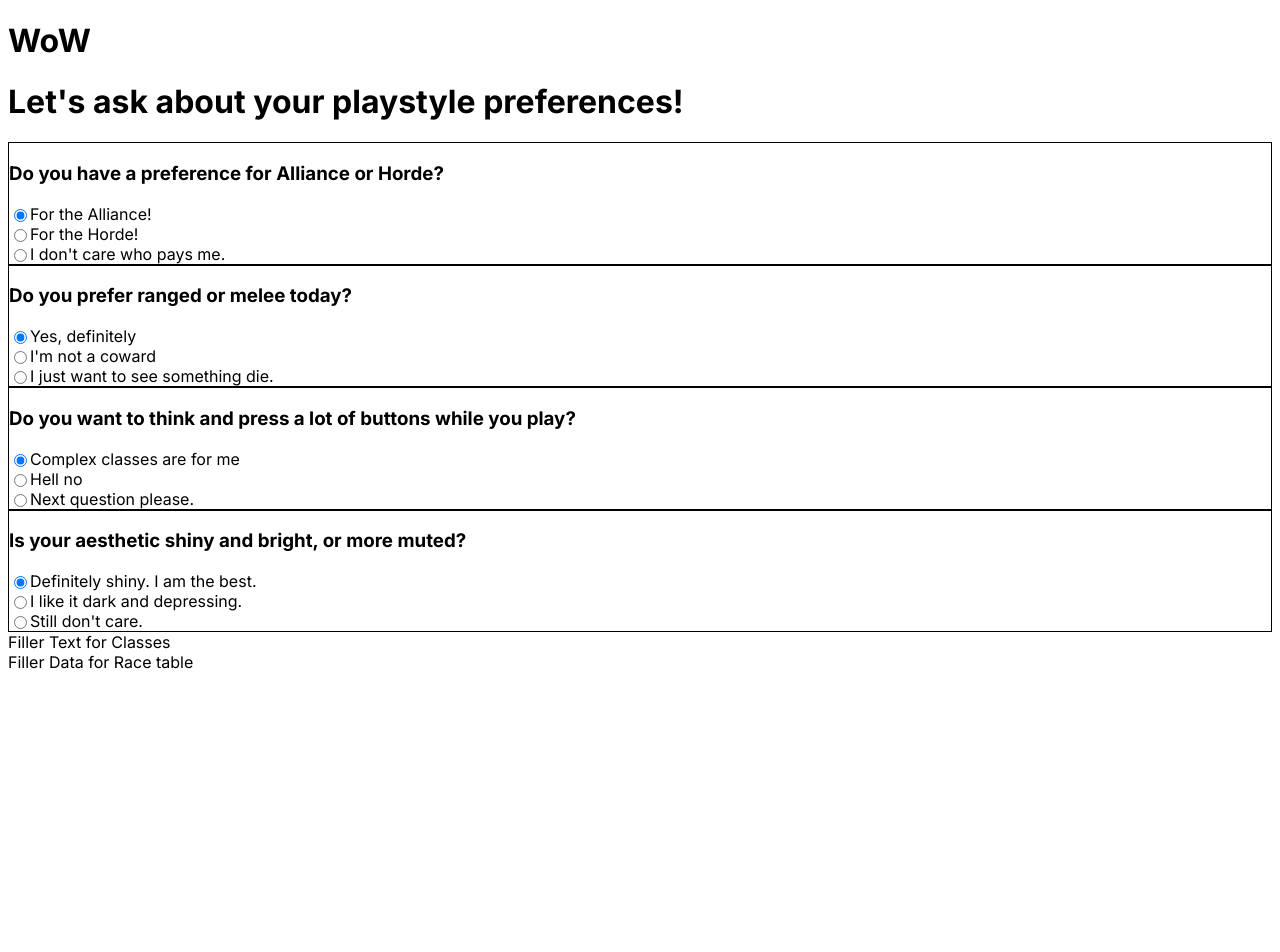
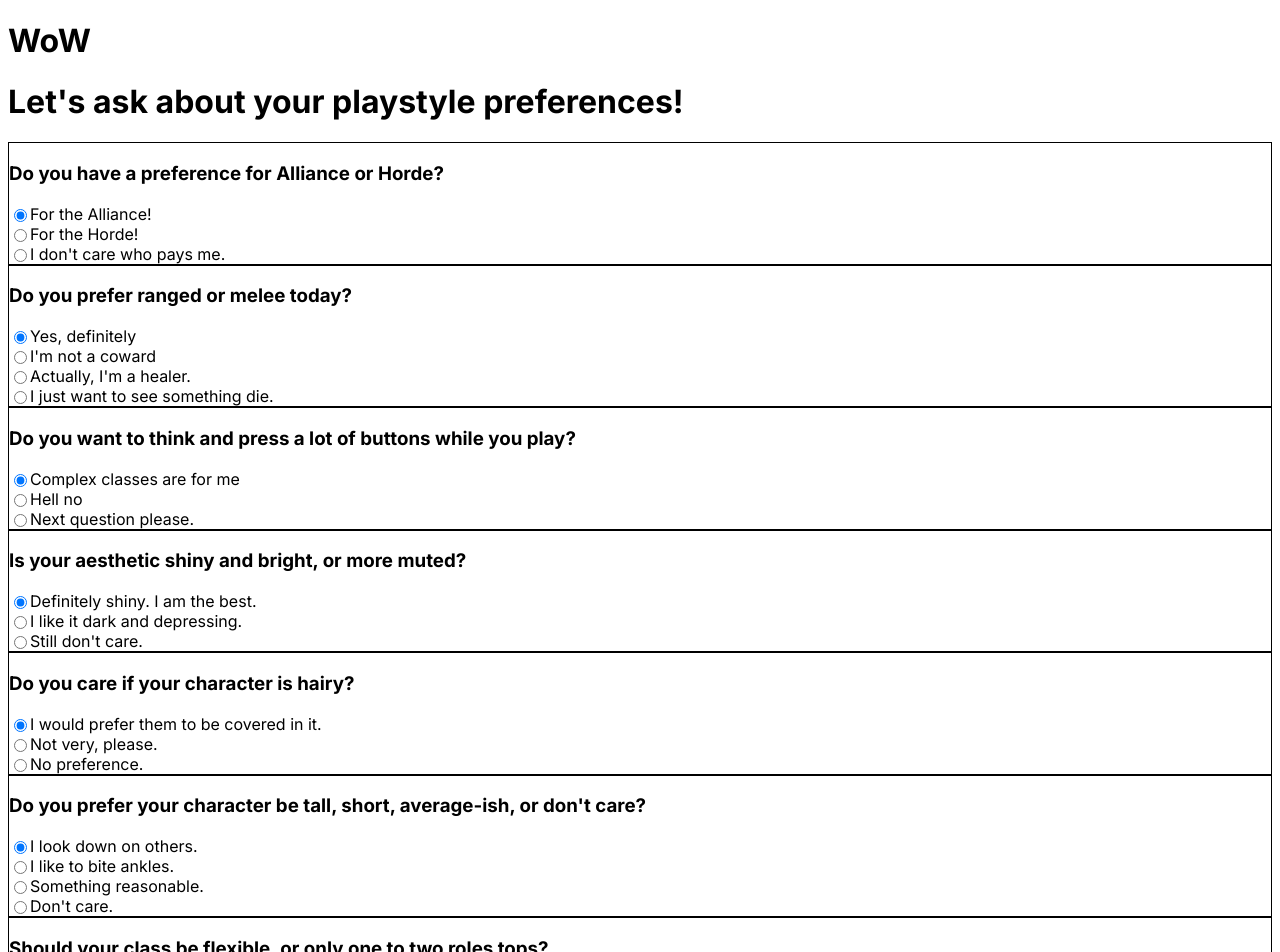
Before and after one commit to ToadNamedDuck/WowCharacterQuiz, a Next.js app: page / in a window 1280 px wide. Shown: the top 952 px of the page. Before the commit the page ends 800 px from the top, so only its background shows below. Built offline with nearby package versions, Linux system fonts and the light colour scheme.

Commit message:
Added new questions and new state values to prepare for creating the tables of icons.

```diff
--- a/Components/ClassRaceTable/RaceTable.js
+++ b/Components/ClassRaceTable/RaceTable.js
@@ -5,6 +5,10 @@
     //For example, if a question asks "Do you care if your race is extremely hairy?" and they select no, dwarves, worgen, vulpera should all
     //gray out.
 
+    //Each class/race state might be easier to have live at a higher level
+    //That way we can have valid options be highlighted, and maintain an array of the valid options elsewhere
+    //And pass that valid options table to the "Tell me what to Play" button we will make, which will display a result field.
+
     return <div id="raceTable">
         Filler Data for Race table
     </div>
--- a/src/app/page.js
+++ b/src/app/page.js
@@ -1,6 +1,6 @@
 'use client'
 
-import { useState } from "react";
+import { useEffect, useState } from "react";
 import Quiz from "../../Components/Quiz";
 import "styles.css"
 import CRHighlightTable from "../../Components/ClassRaceTable/CRHighlightTable";
@@ -26,8 +26,6 @@
   position;
   //More values here based on the questions we make.
 
-
-  //Constructor
   constructor(className, classIconLocation, combatPosition)//add Other values to constructor
   {
     this.name = className;
@@ -56,14 +54,13 @@
   }
 }
 
-export class PlayableRace {
+class PlayableRace {
   name = "";
   raceIcon = "";
   validClasses = [];
   faction;
   //more options that correlate to questions.
 
-  //Put a constructor here
   constructor(raceName, raceIconLocation, classArray, faction){
     this.name = raceName;
     this.raceIconLocation = raceIconLocation;
@@ -77,11 +74,24 @@
   const [q2Answer, setQ2Answer] = useState(0);
   const [q3Answer, setQ3Answer] = useState(0);
   const [q4Answer, setQ4Answer] = useState(0);
+  const [q5Answer, setQ5Answer] = useState(0);
+  const [q6Answer, setQ6Answer] = useState(0);
+  const [q7Answer, setQ7Answer] = useState(0);
   const q1 = new Question("Do you have a preference for Alliance or Horde?", ["For the Alliance!", "For the Horde!", "I don't care who pays me."], setQ1Answer);
-  const q2 = new Question("Do you prefer ranged or melee today?", ["Yes, definitely", "I'm not a coward", "I just want to see something die."], setQ2Answer);
+  const q2 = new Question("Do you prefer ranged or melee today?", ["Yes, definitely", "I'm not a coward", "Actually, I'm a healer.", "I just want to see something die."], setQ2Answer);
   const q3 = new Question("Do you want to think and press a lot of buttons while you play?", ["Complex classes are for me", "Hell no", "Next question please."], setQ3Answer);
   const q4 = new Question("Is your aesthetic shiny and bright, or more muted?", ["Definitely shiny. I am the best.", "I like it dark and depressing.", "Still don't care."], setQ4Answer);
-  const questionArray = [q1, q2, q3, q4];
+  const q5 = new Question("Do you care if your character is hairy?", ["I would prefer them to be covered in it.", "Not very, please.", "No preference."], setQ5Answer);
+  const q6 = new Question("Do you prefer your character be tall, short, average-ish, or don't care?", ["I look down on others.", "I like to bite ankles.", "Something reasonable.", "Don't care."], setQ6Answer);
+  const q7 = new Question("Should your class be flexible, or only one to two roles tops?", ["As flexible as possible", "I like doing damage and that's it.", "Doesn't matter, give me something."], setQ7Answer);
+
+  const questionArray = [q1, q2, q3, q4, q5, q6, q7];
+  const [answerArray, setAnswerArray] = useState([q1Answer, q2Answer, q3Answer, q4Answer, q5Answer, q6Answer, q7Answer]);
+
+  useEffect(() => {
+    setAnswerArray([q1Answer, q2Answer, q3Answer, q4Answer, q5Answer, q6Answer, q7Answer])
+  },[q1Answer, q2Answer, q3Answer, q4Answer, q5Answer, q6Answer, q7Answer])
+
 
   return <>
     <h1>WoW</h1>
```
